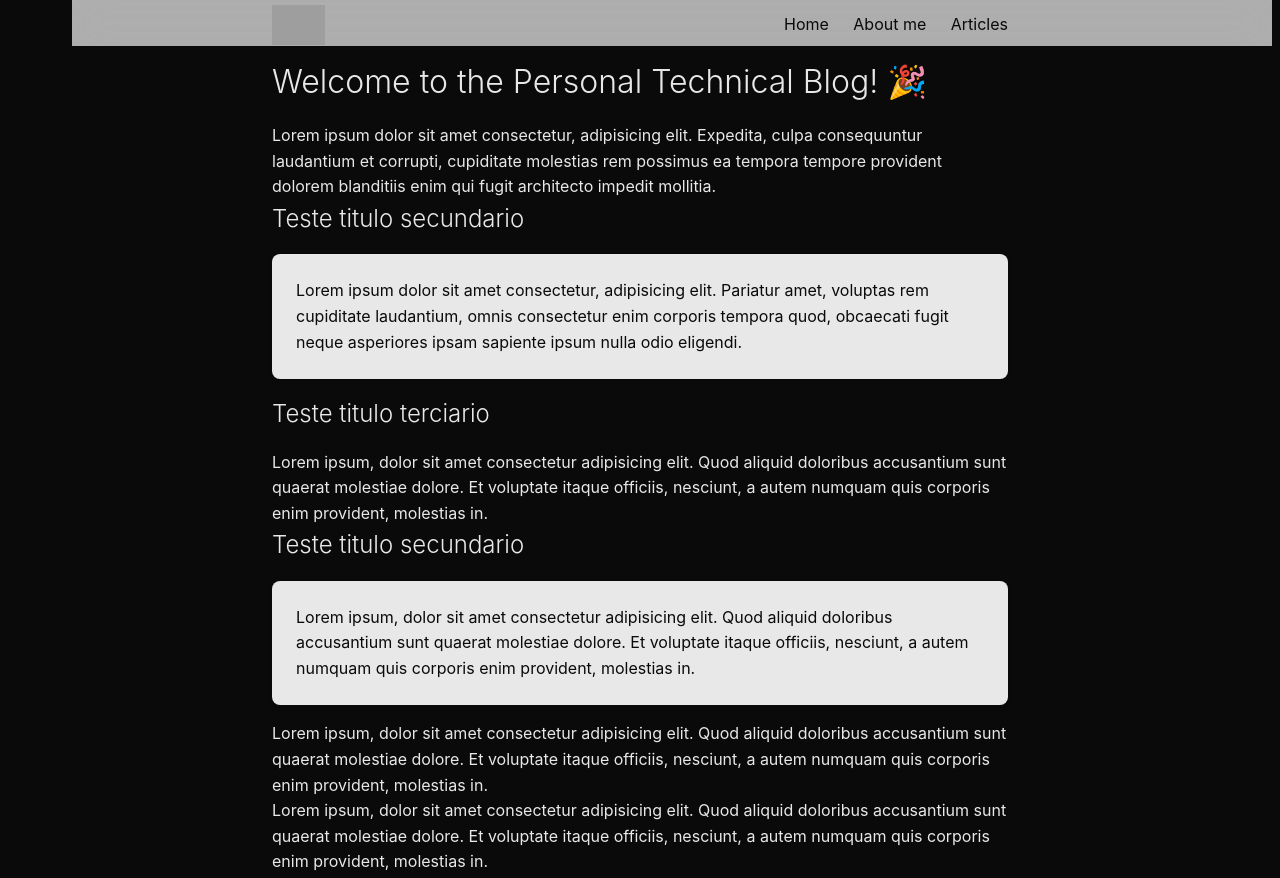
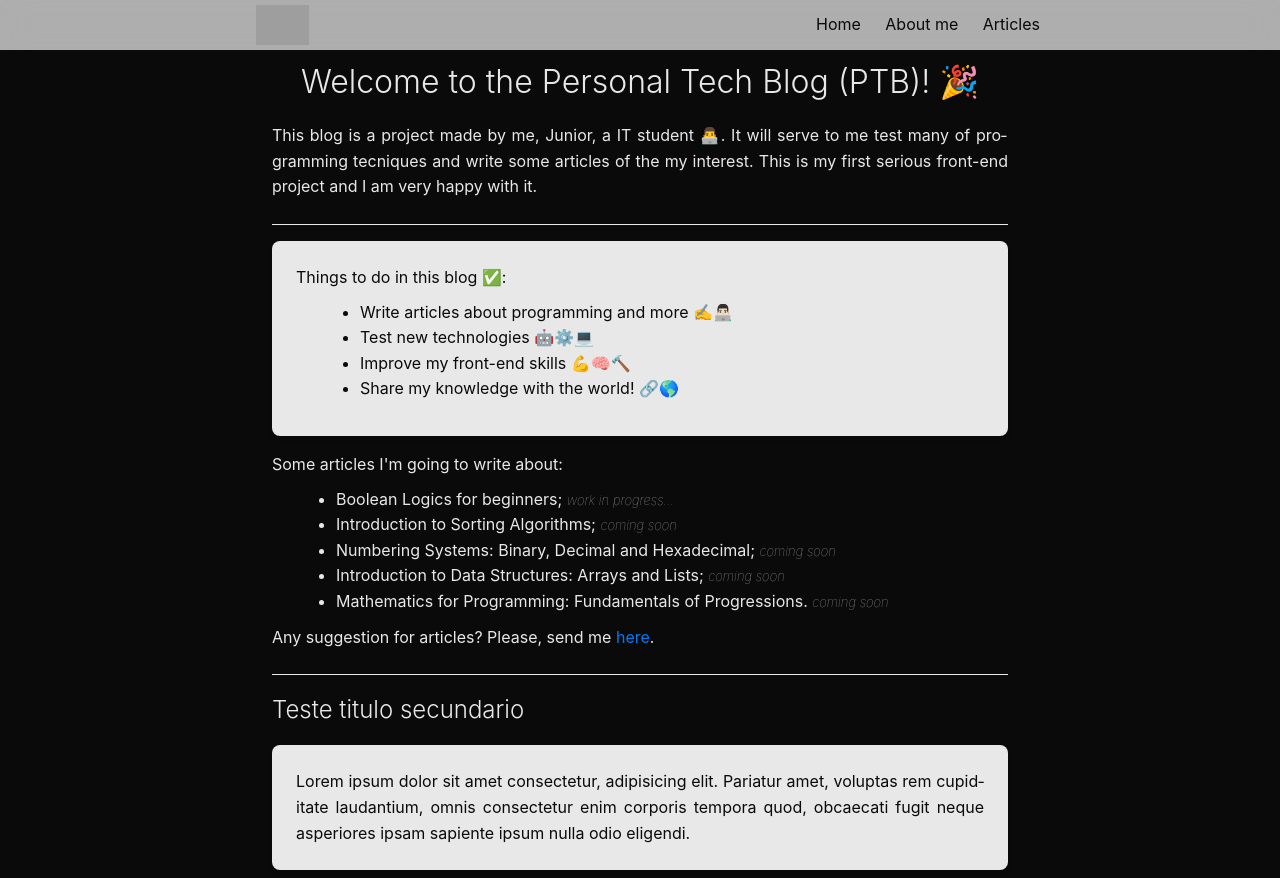
Before and after one commit to eudesjuniorr/Personal-Blog, a plain HTML site: page index.html in a window 1280 px wide. Shown: the top 878 px of the page. Drawn offline with Linux system fonts and the light colour scheme; grey boxes are pictures that could not be loaded.

Commit message:
update blog title, enhance content description, and improve layout with new sections and styles

```diff
--- a/index.html
+++ b/index.html
@@ -3,7 +3,7 @@
 <head>
     <meta charset="UTF-8">
     <meta name="viewport" content="width=device-width, initial-scale=1.0">
-    <title>Personal Blog</title>
+    <title>Personal Tech Blog</title>
     <link rel="stylesheet" href="styles.css">
 </head>
 <body>
@@ -22,7 +22,6 @@
                 <input type="checkbox" id="mobile-menu-toggle" class="dropdown-toggle">
                 <label for="mobile-menu-toggle" class="dropdown-label">Menu ☰</label>
                 <div class="dropdown-menu">
-                    <!-- Seus links de navegação aqui -->
                     <a href="#">Home</a>
                     <a href="#">About me</a>
                     <a href="#">Articles</a>
@@ -31,8 +30,28 @@
         </div>
     </header>
     <div class="main-content">
-        <h1>Welcome to the Personal Technical Blog! 🎉</h1>
-        <p>Lorem ipsum dolor sit amet consectetur, adipisicing elit. Expedita, culpa consequuntur laudantium et corrupti, cupiditate molestias rem possimus ea tempora tempore provident dolorem blanditiis enim qui fugit architecto impedit mollitia.</p>
+        <h1 id="first-title">Welcome to the Personal Tech Blog (PTB)! 🎉</h1>
+        <p>This blog is a project made by me, <a href="https://github.com/eudesjuniorr" target="_blank" id="junior">Junior</a>, a IT student 👨‍💻. It will serve to me test many of programming tecniques and write some articles of the my interest. This is my first serious front-end project and I am very happy with it.</p>
+        <hr> <!-- Horizontal Line -->
+        <div class="card">
+            <p>Things to do in this blog ✅:</p>
+            <ul>
+                <li>Write articles about programming and more ✍️👨🏻‍💻</li>
+                <li>Test new technologies 🤖⚙️💻</li>
+                <li>Improve my front-end skills 💪🧠🔨</li>
+                <li>Share my knowledge with the world! 🔗🌎</li>
+            </ul>
+        </div>
+        <p>Some articles I'm going to write about:</p>
+        <ul>
+            <li>Boolean Logics for beginners; <i>work in progress...</i></li>
+            <li>Introduction to Sorting Algorithms; <i>coming soon</i></li>
+            <li>Numbering Systems: Binary, Decimal and Hexadecimal; <i>coming soon</i></li>
+            <li>Introduction to Data Structures: Arrays and Lists; <i>coming soon</i></li>
+            <li>Mathematics for Programming: Fundamentals of Progressions. <i>coming soon</i></li>
+        </ul>
+        <p>Any suggestion for articles? Please, send me <a href="#" id="suggestion">here</a>.</p>
+        <hr> <!-- Horizontal Line -->
         <h2>Teste titulo secundario</h2>
         <p class="card">Lorem ipsum dolor sit amet consectetur, adipisicing elit. Pariatur amet, voluptas rem cupiditate laudantium, omnis consectetur enim corporis tempora quod, obcaecati fugit neque asperiores ipsam sapiente ipsum nulla odio eligendi.</p>
         <h2>Teste titulo terciario</h2>
@@ -42,15 +61,16 @@
         <p>Lorem ipsum, dolor sit amet consectetur adipisicing elit. Quod aliquid doloribus accusantium sunt quaerat molestiae dolore. Et voluptate itaque officiis, nesciunt, a autem numquam quis corporis enim provident, molestias in.</p>
         <p>Lorem ipsum, dolor sit amet consectetur adipisicing elit. Quod aliquid doloribus accusantium sunt quaerat molestiae dolore. Et voluptate itaque officiis, nesciunt, a autem numquam quis corporis enim provident, molestias in.</p>
         <p>Lorem ipsum, dolor sit amet consectetur adipisicing elit. Quod aliquid doloribus accusantium sunt quaerat molestiae dolore. Et voluptate itaque officiis, nesciunt, a autem numquam quis corporis enim provident, molestias in.</p>
+        <hr> <!-- Horizontal Line -->
         <h1>Teste do primeiro titulo</h1>
         <p>Lorem ipsum, dolor sit amet consectetur adipisicing elit. Quod aliquid doloribus accusantium sunt quaerat molestiae dolore. Et voluptate itaque officiis, nesciunt, a autem numquam quis corporis enim provident, molestias in.</p>
         <p>Lorem ipsum, dolor sit amet consectetur adipisicing elit. Quod aliquid doloribus accusantium sunt quaerat molestiae dolore. Et voluptate itaque officiis, nesciunt, a autem numquam quis corporis enim provident, molestias in.</p>
         <p>Lorem ipsum, dolor sit amet consectetur adipisicing elit. Quod aliquid doloribus accusantium sunt quaerat molestiae dolore. Et voluptate itaque officiis, nesciunt, a autem numquam quis corporis enim provident, molestias in.</p>
-        <p>Lorem ipsum, dolor sit amet consectetur adipisicing elit. Quod aliquid doloribus accusantium sunt quaerat molestiae dolore. Et voluptate itaque officiis, nesciunt, a autem numquam quis corporis enim provident, molestias in.</p>
+        <p class="card">Lorem ipsum, dolor sit amet consectetur adipisicing elit. Quod aliquid doloribus accusantium sunt quaerat molestiae dolore. Et voluptate itaque officiis, nesciunt, a autem numquam quis corporis enim provident, molestias in.</p>
         <p>Lorem ipsum, dolor sit amet consectetur adipisicing elit. Quod aliquid doloribus accusantium sunt quaerat molestiae dolore. Et voluptate itaque officiis, nesciunt, a autem numquam quis corporis enim provident, molestias in.</p>
         <p>Lorem ipsum, dolor sit amet consectetur adipisicing elit. Quod aliquid doloribus accusantium sunt quaerat molestiae dolore. Et voluptate itaque officiis, nesciunt, a autem numquam quis corporis enim provident, molestias in.</p>
         <p>Lorem ipsum, dolor sit amet consectetur adipisicing elit. Quod aliquid doloribus accusantium sunt quaerat molestiae dolore. Et voluptate itaque officiis, nesciunt, a autem numquam quis corporis enim provident, molestias in.</p>
     </div>
-    <footer>©️ 2024 Developed by Jr.</footer>
+    <footer>&copy; 2024 Jr. All rights reserved.</footer>
 </body>
 </html>
--- a/styles.css
+++ b/styles.css
@@ -33,15 +33,59 @@ h1, h2, h3 {
     margin-bottom: 1rem;
 }
 
+p {
+    margin-bottom: 1.5rem;
+    text-align: justify;
+    hyphens: auto;
+}
+
 a {
     color: var(--cor-fundo);
     text-decoration: none;
     transition: color 0.3s ease;
 }
 
+hr { /* Horizontal Line */
+    display: block;
+    height: 1px;
+    border: 0;
+    border-top: 1px solid var(--cor-texto);
+    margin: 1em 0;
+    padding: 0;
+}
+
+ul {
+    padding-left: 5vw;
+    margin-top: -15px;
+    margin-bottom: 10px;
+}
+
+i {
+    font-weight: 100;
+    font-size: small;
+    opacity: 0.7;
+    transition: color 0.3s ease;
+}
+
 a:hover {
-    color: darken(var(--cor-destaque), 10%);
-    opacity: 0.9;
+    opacity: 0.7;
+}
+
+#first-title {
+    text-align: center;
+}
+
+#junior {
+    color: var(--cor-texto);
+}
+
+#suggestion {
+    color: var(--cor-destaque);
+}
+
+.logo-image:hover {
+    transform: scale(1.05);
+    transition: transform 0.3s ease;
 }
 
 .card {
@@ -71,19 +115,22 @@ a:hover {
     position: fixed;
     padding: 0.3rem 0 1px 0;
     top: 0;
-    width: 800px;
+    width: 100%;
+    max-width: 800px;
+    left: 50%;
+    transform: translateX(-50%);
     background: var(--cor-fundo);
     z-index: 1000;
     background: transparent;
 }
 
 .header-blur-background {
-    position: absolute;
+    position: fixed;
     top: 0;
     left: 0;
-    width: 150%;
-    height: 100%;
-    margin-left: -25%;
+    width: 100vw;
+    height: 50px;
+    margin-left: calc(-50vw + 50%);
     background: rgba(244, 244, 244, 0.7);
     backdrop-filter: blur(20px); /* adjust the blur */
     z-index: -1; /* behind the header */
@@ -98,14 +145,16 @@ a:hover {
 .logo-image {
     max-height: 40px; /* adjust the width and height of image */
     width: auto; /* keep proportion */
+    transition: transform 0.3s ease;
 }
 
 .header-content {
     display: flex;
-    padding: 0 4rem;
+    position: relative;
+    padding: 0 0 0 5rem;
     justify-content: space-between;
     align-items: center;
-    z-index: 1; /* on top of the blur */
+    z-index: 2; /* on top of the blur */
 }
 
 .header-menu a {
@@ -176,7 +225,7 @@ footer {
 
     .dropdown-menu a {
         display: block;
-        padding-top: 10px;
+        padding: 5px 0;
         margin-left: -2px;
         text-align: center;
         color: var(--cor-fundo);
@@ -184,7 +233,7 @@ footer {
     }
 
     .dropdown-menu a:hover {
-        background-color: #f0f0f0;
+        background-color: var(--cor-texto);
     }
 
     .dropdown-toggle:checked ~ .dropdown-menu {
```
